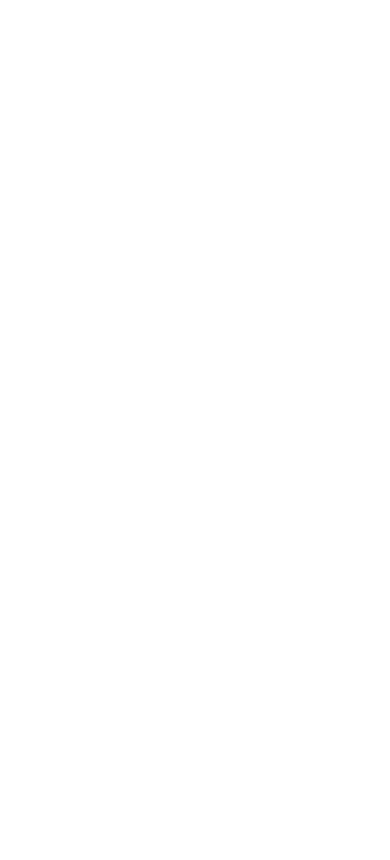
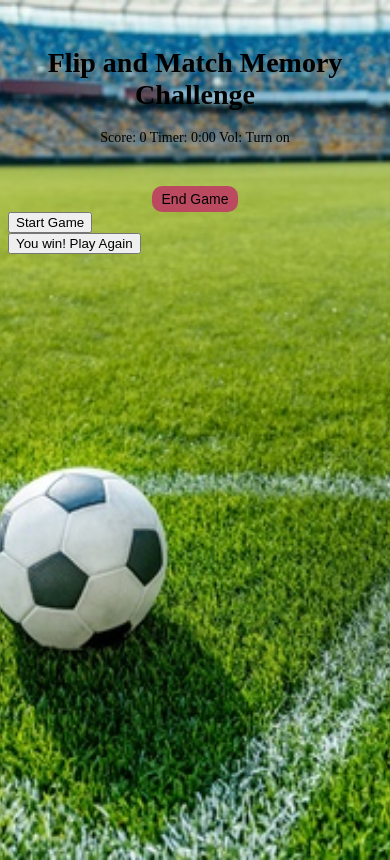
Before and after one commit to mouneeshwarip/Flip-Match--Memory-Challenge, a plain HTML site: page index.html in a window 390 px wide. Drawn offline with Linux system fonts and the light colour scheme.

Commit message:
Add basic html structure and style the game with responsive styles

```diff
--- a/assets/css/style.css
+++ b/assets/css/style.css
@@ -0,0 +1,53 @@
+body{
+    background-image: url("../images/football_stadium.jpg");
+    background-size: cover;
+    background-repeat: no-repeat;
+    height: 100vh;
+    background-position: center;
+    font-size: 14px;
+    overflow: hidden;
+}
+header{
+    padding-top: 20px;
+    text-align: center;
+
+}
+.controls{
+    text-align: center;
+}
+#endgame{
+    text-align: center;
+    padding-top: 40px;
+
+}
+#endgamebtn{
+    background-color: rgb(187, 74, 97);
+    border-radius: 10px;
+    border: none;
+    padding: 5px 10px;
+    cursor: pointer;
+    font-size: 14px;
+}
+
+
+
+
+/* Responsive styles for tablets and larger*/
+@media(min-width: 768px){
+    body{
+        font-size: 16px;
+    }
+    #endgamebtn{
+        font-size: 16px;
+    }
+}
+
+/*Responsive styles for laptops and desktops*/
+@media(min-width: 992px){
+    body{
+        font-size: 25px;
+    }
+    #endgamebtn{
+        font-size: 20px;
+    }
+}
--- a/index.html
+++ b/index.html
@@ -3,11 +3,43 @@
 <head>
     <meta charset="UTF-8">
     <meta name="viewport" content="width=device-width, initial-scale=1.0">
+
+    <!-- font awesome and google fonts -->
+    <link rel="stylesheet" href="https://use.fontawesome.com/releases/v5.7.2/css/all.css" integrity="sha384-fnmOCqbTlWIlj8LyTjo7mOUStjsKC4pOpQbqyi7RrhN7udi9RwhKkMHpvLbHG9Sr" crossorigin="anonymous">
+    <link href="https://fonts.googleapis.com/css?family=Raleway%7CRighteous" rel="stylesheet">
+
+    <!--css file-->
     <link rel="stylesheet" href="assets/css/style.css">
-    <title>Document</title>
+    <title>Flip and Match Memory Challenge</title>
 </head>
+
 <body>
+    <header>
+        <h1>Flip and Match Memory Challenge</h1>
+    </header>
 
+    <div class="controls">
+        <span class="control">Score: <span id="score">0</span></span>
+        <span class="control">Timer: <span id="timer">0:00</span></span>
+        <span class="control">Vol: <span id="vol-btn">Turn on</span></span>
+    </div>
+
+    <!--Game Board-->
+    <div id="GameBoard">
+
+    </div>
+
+    <div id="endgame">
+        <button id="endgamebtn">End Game</button>
+    </div>
+
+    <div id="startgame">
+        <button id="startgamebtn">Start Game</button>
+    </div>
+
+    <div id="playagain">
+        <button id="playagainbtn">You win! Play Again</button>
+    </div>
 
     <script src="assets/js/script.js"></script>
 </body>
```
Also changed, not shown: assets/images/Stadium.jpg (added), assets/images/backgroundimg-min.png (added), assets/images/football_stadium.jpg (added), assets/images/ronaldo.jpg (added).
